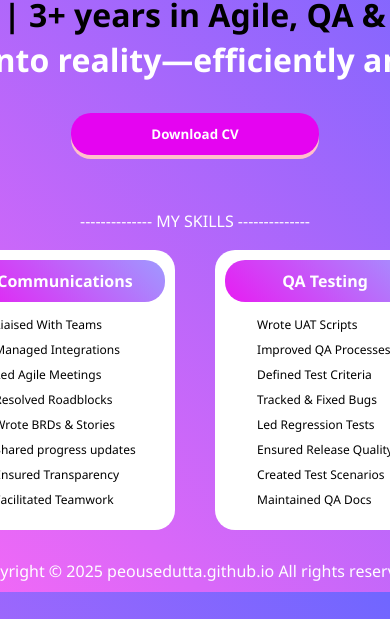
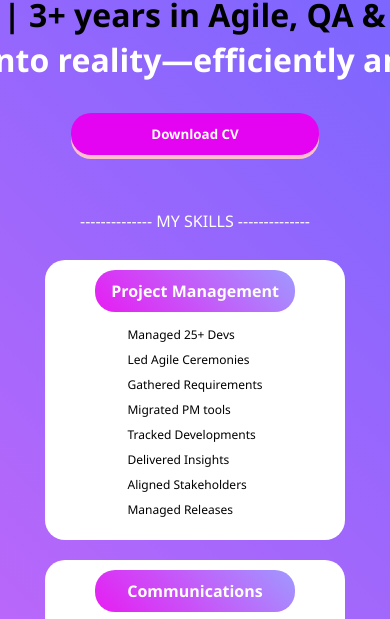
Before and after one commit to peousedutta/protfolio-website-static, a plain HTML site: page index.html in a window 390 px wide. Shown: the part 206-825 px from the top of the page. Drawn offline with Linux system fonts and the light colour scheme.

Commit message:
responsive init

```diff
--- a/index.html
+++ b/index.html
@@ -81,7 +81,7 @@
                     </div>
                 </div>
                 <div class="card">
-                    <div class="title">Web Development</div>
+                    <div class="title">Development</div>
                     <div class="jobSet">
                         <li>Built Vue.js apps</li>
                         <li>Integrated APIs</li>
--- a/styles.css
+++ b/styles.css
@@ -169,3 +169,27 @@ button:active{
     color: white;
     margin: 10px;
 }
+
+@media(max-width:600px){
+    .container{
+        display: flex;
+        justify-content: center;
+    }
+    .skillsSections{
+        display: flex;
+        flex-direction: column;
+        justify-content: space-between;
+        align-items: center;
+    }
+    .skillsSections .card{
+        margin: 10px 0px ;
+        height: 260px;
+        background-color: white;
+        display: flex;
+        flex-direction: column;
+        justify-content: flex-start;
+        align-items: center;
+        padding: 10px 50px;
+        border-radius: 20px;
+    }
+}
```
